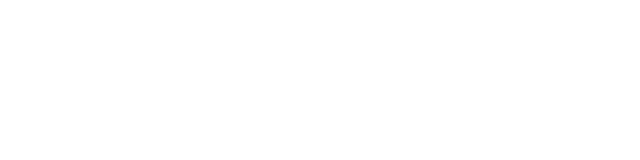
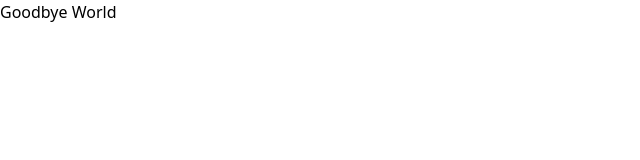
Before and after one commit to iO-Academy/2024-may-invoicing-sloth-rockets, a React (Vite) app: page / in a window 1280 px wide. Before the commit this address had no page. Shown: the top 160 px of the page, without its empty margins (0-640 px from the left). Built offline with nearby package versions, Linux system fonts and the light colour scheme.

Commit message:
BoilerPlate

```diff
--- a/src/App.jsx
+++ b/src/App.jsx
@@ -1,12 +1,20 @@
 import { BrowserRouter, Route, Routes } from "react-router-dom"
+import InvoiceContainer from "./component/InvoiceContainer"
+import ViewInvoice from "./component/ViewInvoice"
+import CreateInvoice from "./component/CreateInvoice"
+
 
 function App() {
-
 
   return (
     <BrowserRouter>
       <Routes>
-
+        {/* Homepage*/}
+        <Route path="/" element={<InvoiceContainer />} />
+        {/* ViewInvoice*/}
+        <Route path="/ViewInvoice" element={<ViewInvoice />} />
+        {/* CreateInvoice*/}
+        <Route path="/CreateInvoice" element={<CreateInvoice />} />
       </Routes>
     </BrowserRouter>
   )
--- /dev/null
+++ b/src/component/CreateInvoice/index.jsx
@@ -0,0 +1,9 @@
+function CreateInvoice(){
+    return(
+        <>
+
+        </>
+    )
+}
+
+export default CreateInvoice
--- /dev/null
+++ b/src/component/InvoiceContainer/index.jsx
@@ -0,0 +1,9 @@
+function InvoiceContainer(){
+    return(
+        <>
+            <h1>Goodbye World</h1>
+        </>
+    )
+}
+
+export default InvoiceContainer
--- /dev/null
+++ b/src/component/ViewInvoice/index.jsx
@@ -0,0 +1,8 @@
+function ViewInvoice(){
+    return(
+        <>
+        </>
+    )
+}
+
+export default ViewInvoice
```
